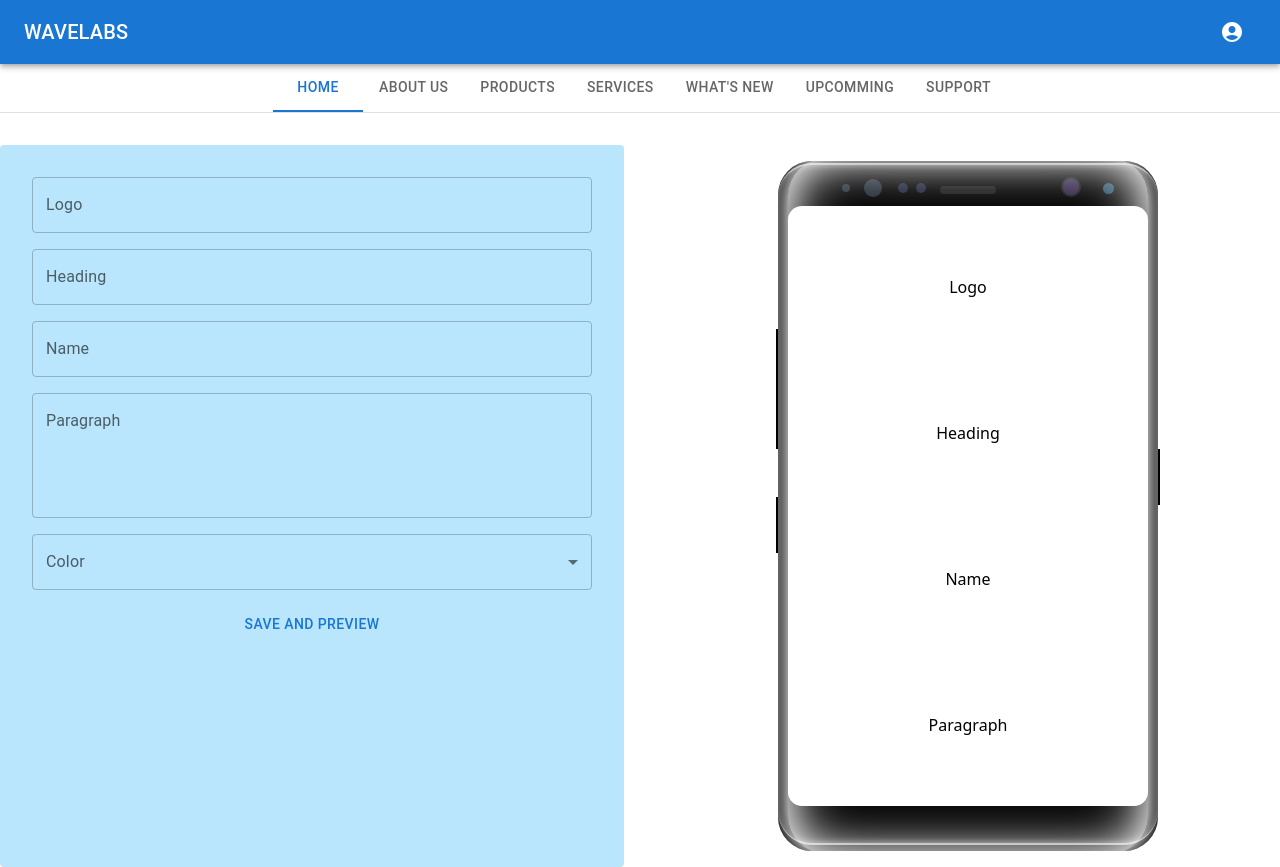
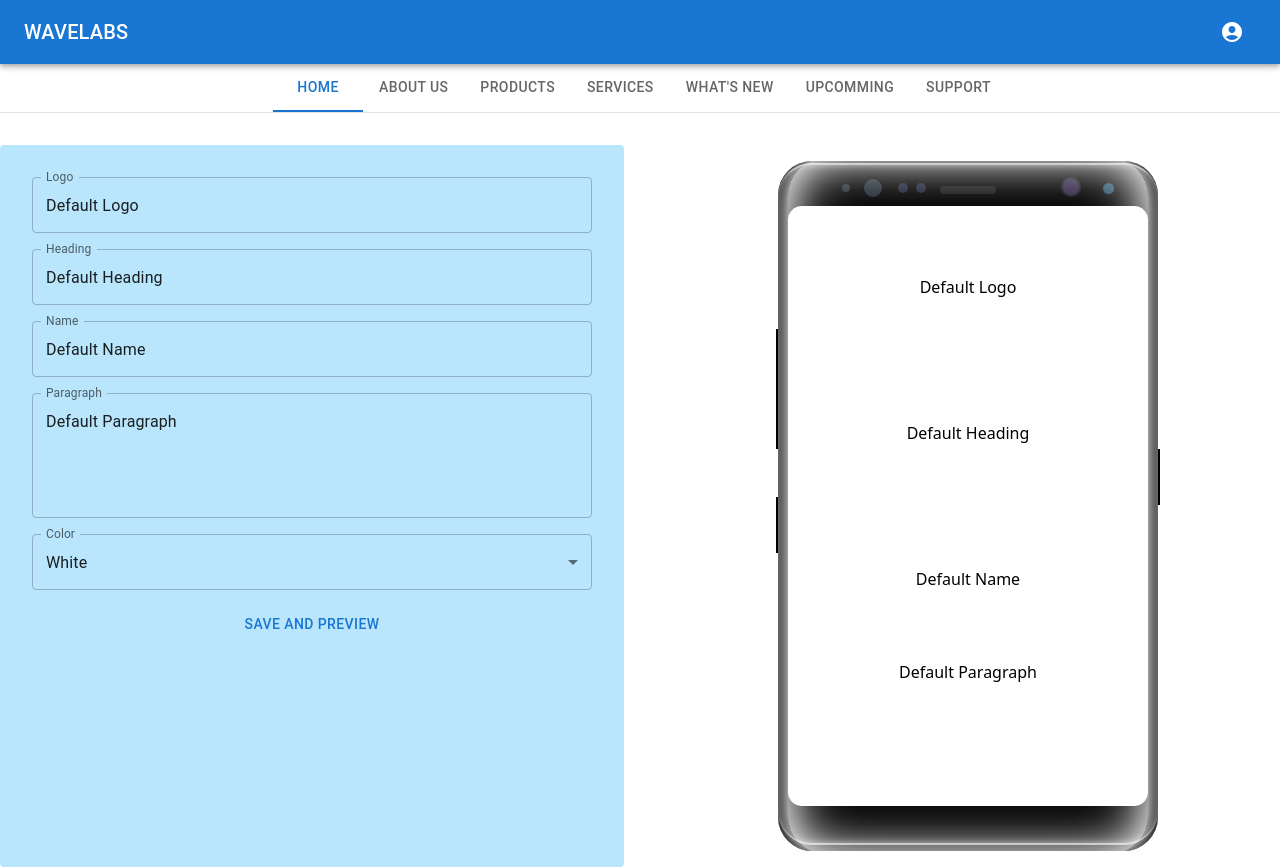
Before and after one commit to BachTranAnhDuc/Random-Custom, a React (Vite) app: page /what-new in a window 1280 px wide. Built offline with nearby package versions, Linux system fonts and the light colour scheme.

Commit message:
feat(logic): finish logic what's new

```diff
--- /dev/null
+++ b/src/features/phone/phoneSlice.ts
@@ -0,0 +1,48 @@
+import { PayloadAction, createSlice } from "@reduxjs/toolkit";
+
+interface IPhoneState {
+  logo: string;
+  heading: string;
+  name: string;
+  paragraph: string;
+  color: string;
+}
+
+const initialState: IPhoneState = {
+  logo: "Default Logo",
+  heading: "Default Heading",
+  name: "Default Name",
+  paragraph: "Default Paragraph",
+  color: "#ffffff",
+};
+
+export const phoneSlice = createSlice({
+  name: "phone",
+
+  initialState,
+
+  reducers: {
+    handleChangePhone: (
+      state,
+      action: PayloadAction<{
+        logo: string;
+        heading: string;
+        name: string;
+        paragraph: string;
+        color: string;
+      }>,
+    ) => {
+      const { logo, heading, name, paragraph, color } = action.payload;
+
+      state.logo = logo;
+      state.heading = heading;
+      state.name = name;
+      state.paragraph = paragraph;
+      state.color = color;
+    },
+  },
+});
+
+export const { handleChangePhone } = phoneSlice.actions;
+
+export default phoneSlice.reducer;
--- a/src/pages/what-new/index.tsx
+++ b/src/pages/what-new/index.tsx
@@ -7,26 +7,81 @@ import {
   SelectChangeEvent,
   TextField,
 } from "@mui/material";
-import React from "react";
+import React, { useState } from "react";
+import { useAppSelector } from "../../hooks";
+import { useDispatch } from "react-redux";
+import { handleChangePhone } from "../../features/phone/phoneSlice";
 
 const WhatNew: React.FC = () => {
-  const [color, setColor] = React.useState("");
+  const phoneData = useAppSelector((store) => store.phone);
+  const dispatch = useDispatch();
 
-  const handleChange = (event: SelectChangeEvent) => {
+  const [logo, setLogo] = useState<string>(phoneData.logo);
+  const [heading, setHeading] = useState<string>(phoneData.heading);
+  const [getName, setName] = useState<string>(phoneData.name);
+  const [paragraph, setParagraph] = useState<string>(phoneData.paragraph);
+  const [color, setColor] = useState<string>(phoneData.color);
+
+  const handleChangeLogo = (event: React.ChangeEvent<HTMLInputElement>) => {
+    setLogo(event.target.value);
+  };
+
+  const handleChangeHeading = (event: React.ChangeEvent<HTMLInputElement>) => {
+    setHeading(event.target.value);
+  };
+
+  const handleChangeName = (event: React.ChangeEvent<HTMLInputElement>) => {
+    setName(event.target.value);
+  };
+
+  const handleChangeParagraph = (
+    event: React.ChangeEvent<HTMLInputElement>,
+  ) => {
+    setParagraph(event.target.value);
+  };
+
+  const handleChangeColor = (event: SelectChangeEvent) => {
     setColor(event.target.value as string);
+  };
+
+  const handleSubmit = () => {
+    dispatch(
+      handleChangePhone({ logo, heading, name: getName, paragraph, color }),
+    );
   };
 
   return (
     <div className="grid grid-cols-2 gap-x-8">
       <div className="bg-sky-200 px-8 py-8 rounded">
         <FormControl className="grid gap-y-4 w-full">
-          <TextField label="Logo" variant="outlined" />
+          <TextField
+            label="Logo"
+            variant="outlined"
+            value={logo}
+            onChange={handleChangeLogo}
+          />
 
-          <TextField label="Heading" variant="outlined" />
+          <TextField
+            label="Heading"
+            variant="outlined"
+            value={heading}
+            onChange={handleChangeHeading}
+          />
+          <TextField
+            label="Name"
+            variant="outlined"
+            value={getName}
+            onChange={handleChangeName}
+          />
 
-          <TextField label="Name" variant="outlined" />
-
-          <TextField label="Paragraph" variant="outlined" multiline rows={4} />
+          <TextField
+            label="Paragraph"
+            variant="outlined"
+            multiline
+            rows={4}
+            value={paragraph}
+            onChange={handleChangeParagraph}
+          />
 
           <FormControl fullWidth>
             <InputLabel id="demo-simple-select-label">Color</InputLabel>
@@ -35,9 +90,9 @@ const WhatNew: React.FC = () => {
               id="demo-simple-select"
               value={color}
               label="Color"
-              onChange={handleChange}
+              onChange={handleChangeColor}
             >
-              <MenuItem value={"#ff6b6b"}>Red</MenuItem>
+              <MenuItem value={"#ffffff"}>White</MenuItem>
               <MenuItem value={"#f06595"}>Pink</MenuItem>
               <MenuItem value={"#cc5de8"}>Grape</MenuItem>
               <MenuItem value={"#339af0"}>Blue</MenuItem>
@@ -47,36 +102,58 @@ const WhatNew: React.FC = () => {
             </Select>
           </FormControl>
 
-          <Button>Save and Preview</Button>
+          <Button onClick={handleSubmit}>Save and Preview</Button>
         </FormControl>
       </div>
 
       <div className="px-8 py-4 rounded flex justify-center">
         <div
           className="marvel-device note8"
-          style={{ maxHeight: 600, maxWidth: 360 }}
+          style={{
+            maxHeight: 600,
+            maxWidth: 360,
+          }}
         >
           <div className="inner"></div>
+
           <div className="overflow">
             <div className="shadow"></div>
           </div>
+
           <div className="speaker"></div>
+
           <div className="sensors"></div>
+
           <div className="more-sensors"></div>
+
           <div className="sleep"></div>
+
           <div className="volume"></div>
+
           <div className="camera"></div>
-          <div className="screen p-4">
+
+          <div
+            className="screen p-4"
+            style={{
+              backgroundColor: phoneData.color,
+            }}
+          >
             <div className="h-full grid grid-rows-4 gap-4">
               <div className="flex justify-center items-center">
-                <p>Logo</p>
+                <p>{phoneData.logo}</p>
               </div>
 
-              <div className="flex justify-center items-center">Heading</div>
+              <div className="flex justify-center items-center">
+                {phoneData.heading}
+              </div>
 
-              <div className="flex justify-center items-center">Name</div>
+              <div className="flex justify-center items-center">
+                {phoneData.name}
+              </div>
 
-              <div className="flex justify-center items-center">Paragraph</div>
+              <div className="text-center" style={{ overflow: "scroll" }}>
+                {phoneData.paragraph}
+              </div>
             </div>
           </div>
         </div>
--- a/src/store.ts
+++ b/src/store.ts
@@ -1,9 +1,11 @@
 import { configureStore } from "@reduxjs/toolkit";
 import servicesSlice from "./features/services/servicesSlice";
+import phoneSlice from "./features/phone/phoneSlice";
 
 const store = configureStore({
   reducer: {
     services: servicesSlice,
+    phone: phoneSlice,
   },
 });
 
```
